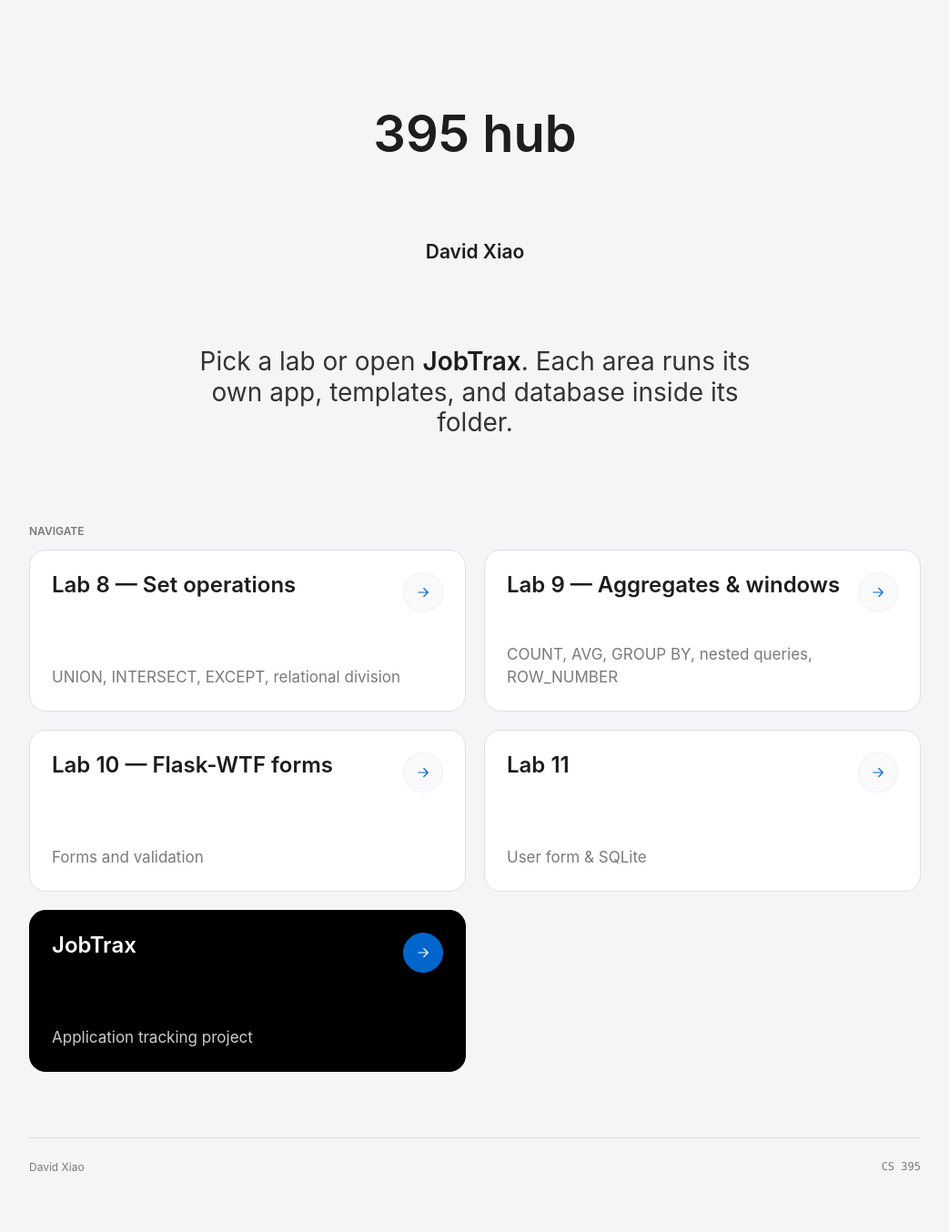
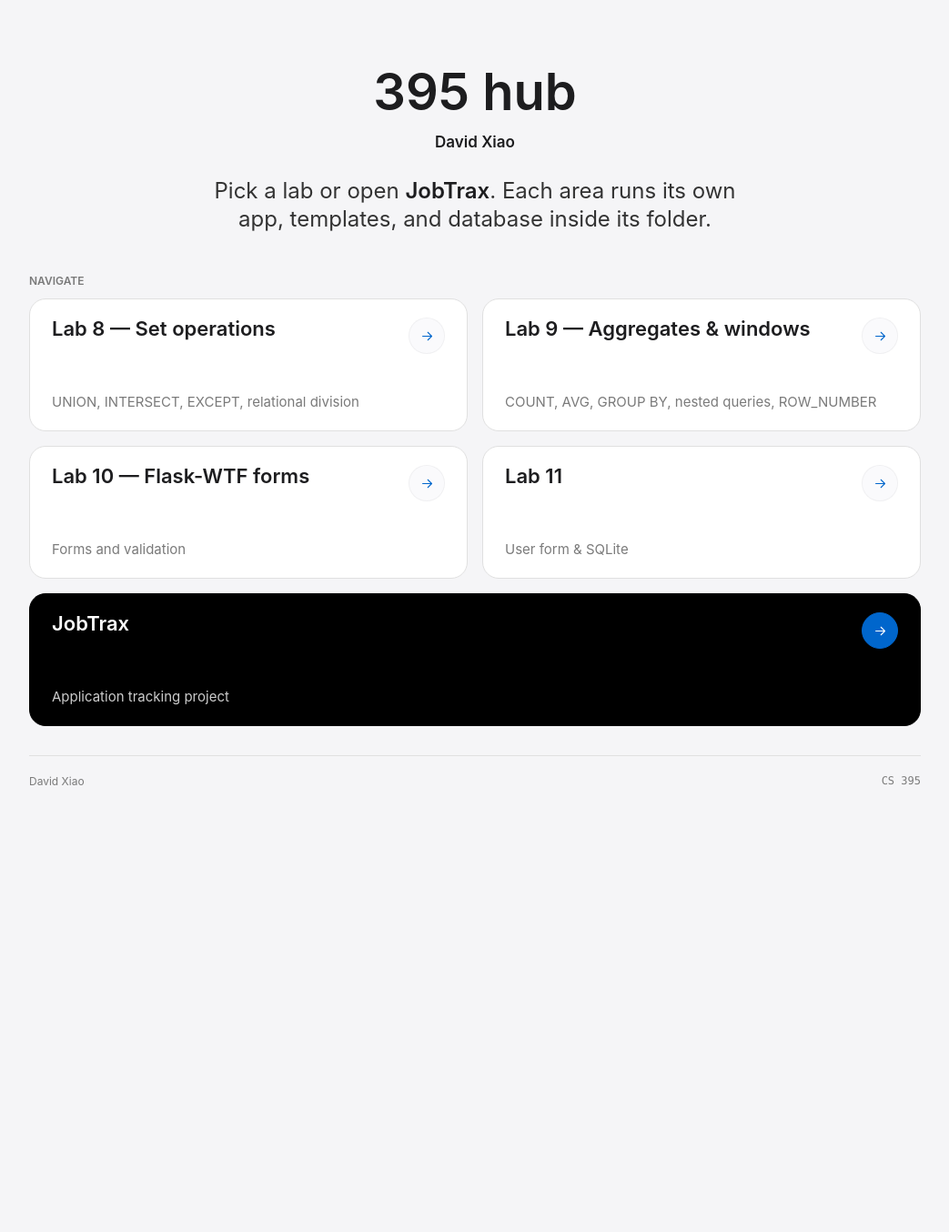
Before and after one commit to daveonthegit/jobtrax, a Flask app: template templates/home.html in a window 1280 px wide. Shown: the whole page at 91% size, without its empty margins (118-1161 px from the left). After the commit the page ends 863 px from the top, so only its background shows below. Run offline with Flask 3, Linux system fonts and the light colour scheme; the template is opened without the code that fills it, so the values that code supplies are empty.

Commit message:
Refine hub and JobTrax navigation

```diff
--- a/static/css/hub.css
+++ b/static/css/hub.css
@@ -46,23 +46,21 @@ body {
 }
 
 .hub-wrap {
-  width: min(100% - 32px, 1440px);
+  width: min(100% - 32px, 980px);
   margin: 0 auto;
-  padding: 0 0 64px;
+  padding: 72px 0 48px;
 }
 
 .hub-hero {
-  min-height: min(72vh, 680px);
-  display: grid;
-  place-items: center;
+  display: block;
   text-align: center;
-  padding: 80px 0 56px;
+  padding: 0 0 44px;
 }
 
 .hub-title {
-  margin: 0 0 10px;
+  margin: 0 0 14px;
   font-family: var(--hub-font-display);
-  font-size: clamp(40px, 7vw, 56px);
+  font-size: clamp(42px, 7vw, 56px);
   font-weight: 600;
   line-height: 1.07;
   letter-spacing: 0;
@@ -70,20 +68,20 @@ body {
 }
 
 .hub-author {
-  margin: 0 0 16px;
-  font-size: 21px;
+  margin: 0 0 28px;
+  font-size: 17px;
   font-weight: 600;
   line-height: 1.19;
   color: var(--hub-ink);
 }
 
 .hub-lead {
-  max-width: 620px;
+  max-width: 600px;
   margin: 0 auto;
   color: var(--hub-ink-muted);
-  font-size: clamp(21px, 3vw, 28px);
+  font-size: clamp(20px, 2.5vw, 24px);
   font-weight: 400;
-  line-height: 1.2;
+  line-height: 1.3;
 }
 
 .hub-lead strong {
@@ -93,8 +91,8 @@ body {
 
 .hub-aside {
   margin: 0 auto;
-  max-width: 980px;
-  padding: 0 0 24px;
+  max-width: 100%;
+  padding: 0;
 }
 
 .hub-aside-label {
@@ -110,13 +108,13 @@ body {
   list-style: none;
   display: grid;
   grid-template-columns: repeat(2, minmax(0, 1fr));
-  gap: 20px;
+  gap: 16px;
   margin: 0;
   padding: 0;
 }
 
 .hub-list li {
-  min-height: 176px;
+  min-height: 144px;
   border: 1px solid var(--hub-hairline);
   border-radius: var(--hub-radius-lg);
   background: var(--hub-canvas);
@@ -127,6 +125,7 @@ body {
 }
 
 .hub-list li.hub-feature {
+  grid-column: 1 / -1;
   background: var(--hub-black);
   border-color: var(--hub-black);
 }
@@ -136,12 +135,12 @@ body {
 }
 
 .hub-list a {
-  min-height: 176px;
+  min-height: 144px;
   display: flex;
   flex-direction: column;
   justify-content: space-between;
-  gap: 18px;
-  padding: 24px;
+  gap: 16px;
+  padding: 20px 24px;
   color: var(--hub-ink);
   text-decoration: none;
   border-radius: inherit;
@@ -172,7 +171,7 @@ body {
 .hub-link-title {
   color: inherit;
   font-family: var(--hub-font-display);
-  font-size: 24px;
+  font-size: 22px;
   font-weight: 600;
   line-height: 1.16;
 }
@@ -181,8 +180,12 @@ body {
   max-width: 28rem;
   margin: 0;
   color: var(--hub-ink-soft);
-  font-size: 17px;
+  font-size: 15px;
   line-height: 1.47;
+}
+
+.hub-list li.hub-feature .desc {
+  max-width: 36rem;
 }
 
 .hub-list li.hub-feature a,
@@ -195,8 +198,8 @@ body {
 }
 
 .hub-link-arrow {
-  width: 44px;
-  height: 44px;
+  width: 40px;
+  height: 40px;
   display: inline-flex;
   align-items: center;
   justify-content: center;
@@ -214,14 +217,14 @@ body {
 }
 
 .hub-link-arrow svg {
-  width: 18px;
-  height: 18px;
+  width: 17px;
+  height: 17px;
 }
 
 .hub-footer {
-  max-width: 980px;
-  margin: 48px auto 0;
-  padding-top: 24px;
+  max-width: 100%;
+  margin: 32px auto 0;
+  padding-top: 20px;
   border-top: 1px solid var(--hub-hairline);
   display: flex;
   flex-wrap: wrap;
@@ -240,11 +243,11 @@ body {
 @media (max-width: 833px) {
   .hub-wrap {
     width: min(100% - 24px, 980px);
+    padding-top: 48px;
   }
 
   .hub-hero {
-    min-height: auto;
-    padding: 64px 0 40px;
+    padding-bottom: 32px;
   }
 
   .hub-list {
@@ -266,7 +269,7 @@ body {
   }
 
   .hub-list a {
-    min-height: 156px;
+    min-height: 132px;
     padding: 20px;
   }
 
@@ -282,6 +285,7 @@ body {
 
   .hub-wrap {
     width: min(100% - 16px, 980px);
+    padding-top: 32px;
   }
 }
 
```
Also changed, not shown: jobtrax/static/css/app.css (+14 -10 lines).
